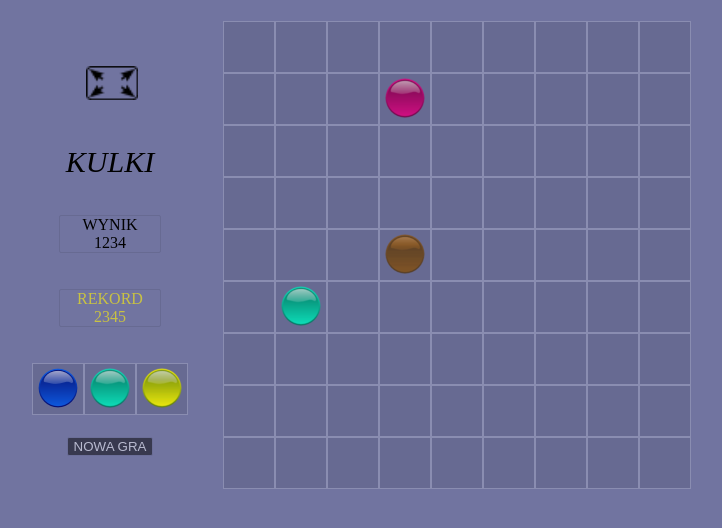
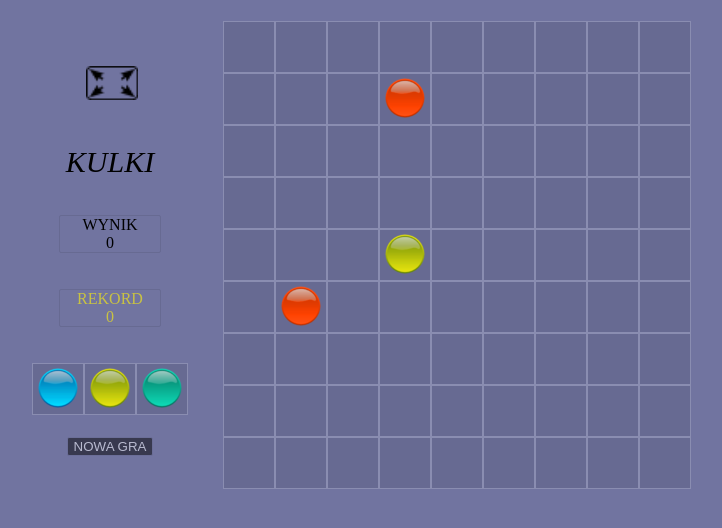
Before and after one commit to Tymek35/Projects, an Angular app in the folder Angular/kulki/: page / in a window 1280 px wide. Shown: the top 528 px of the page, without its empty margins (280-1002 px from the left). Built offline with nearby package versions, Linux system fonts and the light colour scheme.

Commit message:
Comunication between scoreboard and gameboard added vie gameService

```diff
--- /dev/null
+++ b/Angular/kulki/src/app/game.service.ts
@@ -0,0 +1,62 @@
+import { Injectable } from '@angular/core';
+import { BehaviorSubject } from 'rxjs';
+
+@Injectable({
+    providedIn: 'root'
+})
+export class GameService {
+    score: number = 0;
+    best: number = 0;
+    private new_game = new BehaviorSubject('');
+    new_game_observable = this.new_game.asObservable();
+    possible_colors: string[] = ['blue', 'purple', 'green', 'yellow', 'orange', 'brown', 'light_blue'];
+    next: string[] = ['blue', 'blue', 'blue'];
+
+    constructor() {
+        let best: any = localStorage.getItem('best');
+        if(best != null) {
+            this.best = parseInt(best);
+        }
+        this.random_next();
+    }
+
+    get_score(): number {
+        return this.score;
+    }
+
+    add_to_score(value: number): void {
+        this.score = this.score + value;
+        if(this.score > this.best) {
+            this.best = this.score;
+            localStorage.setItem('best', this.best.toString())
+        }
+    }
+
+    set_score(value: number): void {
+        this.score = value;
+    }
+
+    get_best(): number {
+        return this.best;
+    }
+
+    new_game_call(): void {
+        this.new_game.next('');
+    }
+
+    get_next(): string[] {
+        return this.next;
+    }
+
+    random_next(): void {
+        let random_colors: string[] = new Array();
+        for(let i = 0; i < 3; i++) {
+            random_colors.push(this.possible_colors[this.random_int_in_range(0, this.possible_colors.length - 1)]);
+        }
+        this.next = random_colors;
+    }
+
+    random_int_in_range(min: number, max: number): number {
+        return Math.floor(Math.random() * (max - min + 1) + min);
+    }
+}
--- a/Angular/kulki/src/app/gameboard/gameboard.component.ts
+++ b/Angular/kulki/src/app/gameboard/gameboard.component.ts
@@ -1,4 +1,5 @@
 import { Component, OnInit } from '@angular/core';
+import { GameService } from '../game.service';
 
 @Component({
   selector: 'app-gameboard',
@@ -8,12 +9,10 @@ import { Component, OnInit } from '@angular/core';
 export class GameboardComponent implements OnInit {
     fields: string[] = new Array(81);
     choosen_field: number = -1;
-    possible_colors: string[] = ['blue', 'purple', 'green', 'yellow', 'orange', 'brown', 'light_blue'];
     game_over: boolean = false;
     to_clear: number[] = new Array();
-    score: number = 0;
 
-    constructor() { }
+    constructor(private gameService: GameService) { }
 
     ngOnInit(): void {
         for (let i = 0; i < 81; i++) {
@@ -21,6 +20,8 @@ export class GameboardComponent implements OnInit {
         }
 
         this.add_random();
+
+        this.gameService.new_game_observable.subscribe(x => {this.new_game();});
     }
 
     choose_field(field_num: number): void {
@@ -113,7 +114,7 @@ export class GameboardComponent implements OnInit {
             in_row++;
         }
 
-        this.score = this.score + 10 * Math.pow(2, in_row - 5);
+        this.gameService.add_to_score(10 * Math.pow(2, in_row - 5));
     }
 
     check_vertically(): void {
@@ -151,7 +152,7 @@ export class GameboardComponent implements OnInit {
             in_row++;
         }
 
-        this.score = this.score + 10 * Math.pow(2, in_row - 5);
+        this.gameService.add_to_score(10 * Math.pow(2, in_row - 5));
     }
 
     check_diagonally(): void {
@@ -196,7 +197,7 @@ export class GameboardComponent implements OnInit {
             in_row++;
         }
 
-        this.score = this.score + 10 * Math.pow(2, in_row - 5);
+        this.gameService.add_to_score(10 * Math.pow(2, in_row - 5));
     }
 
     check_diagonally_2(): void {
@@ -234,7 +235,7 @@ export class GameboardComponent implements OnInit {
             in_row++;
         }
 
-        this.score = this.score + 10 * Math.pow(2, in_row - 5);
+        this.gameService.add_to_score(10 * Math.pow(2, in_row - 5));
     }
 
     check_diagonally_3(): void {
@@ -272,7 +273,7 @@ export class GameboardComponent implements OnInit {
             in_row++;
         }
 
-        this.score = this.score + 10 * Math.pow(2, in_row - 5);
+        this.gameService.add_to_score(10 * Math.pow(2, in_row - 5));
     }
 
     check_diagonally_4(): void {
@@ -310,7 +311,7 @@ export class GameboardComponent implements OnInit {
             in_row++;
         }
 
-        this.score = this.score + 10 * Math.pow(2, in_row - 5);
+        this.gameService.add_to_score(10 * Math.pow(2, in_row - 5));
     }
 
     clear_rows(): void {
@@ -329,14 +330,12 @@ export class GameboardComponent implements OnInit {
             }
         }
 
-        let random_colors: string[] = new Array();
-        for(let i = 0; i < 3; i++) {
-            random_colors.push(this.possible_colors[this.random_int_in_range(0, this.possible_colors.length - 1)]);
-        }
+        let random_colors: string[] = this.gameService.get_next();
+        this.gameService.random_next();
 
         if(empty_fields.length > 3) {
             for(let i = 0; i < 3; i++) {
-                let random_field_number: number = empty_fields[this.random_int_in_range(0, empty_fields.length - 1)];
+                let random_field_number: number = empty_fields[this.gameService.random_int_in_range(0, empty_fields.length - 1)];
                 this.fields[random_field_number] = random_colors[i];
                 empty_fields.splice(random_field_number, 1);
             }
@@ -355,11 +354,7 @@ export class GameboardComponent implements OnInit {
         }
 
         this.game_over = false;
+        this.gameService.set_score(0);
         this.add_random();
     }
-
-    random_int_in_range(min: number, max: number): number {
-        return Math.floor(Math.random() * (max - min + 1) + min);
-    }
-
 }
--- a/Angular/kulki/src/app/scoreboard/scoreboard.component.html
+++ b/Angular/kulki/src/app/scoreboard/scoreboard.component.html
@@ -6,22 +6,22 @@
     <div class="score">
         WYNIK
         <br>
-    1234
+        {{this.show_score()}}
     </div>
     <br><br>
     <div class="best">
         REKORD
         <br>
-        2345
+        {{this.show_best()}}
     </div>
     <br><br>
     <div class="next">
-        <div *ngFor="let field of next; index as i;"
-        [ngClass]="{'blue': next[i] == 'blue', 'purple': next[i] == 'purple',
-        'green': next[i] == 'green', 'yellow': next[i] == 'yellow',
-        'orange': next[i] == 'orange', 'brown': next[i] == 'brown',
-        'light_blue': next[i] == 'light_blue'}"></div>
+        <div *ngFor="let field of this.get_next();"
+        [ngClass]="{'blue': field == 'blue', 'purple': field == 'purple',
+        'green': field == 'green', 'yellow': field == 'yellow',
+        'orange': field == 'orange', 'brown': field == 'brown',
+        'light_blue': field == 'light_blue'}"></div>
     </div>
     <br><br>
-    <button class="new_game_button">NOWA GRA</button>
+    <button class="new_game_button" (click)="new_game()">NOWA GRA</button>
 </div>
--- a/Angular/kulki/src/app/scoreboard/scoreboard.component.ts
+++ b/Angular/kulki/src/app/scoreboard/scoreboard.component.ts
@@ -1,5 +1,6 @@
 import { Component, OnInit, Inject } from '@angular/core';
 import { DOCUMENT } from '@angular/common';
+import { GameService } from '../game.service';
 
 @Component({
     selector: 'app-scoreboard',
@@ -11,7 +12,7 @@ export class ScoreboardComponent implements OnInit {
     fullscreen_on: boolean = false;
     next: string[] = ['blue', 'green', 'yellow']
 
-    constructor(@Inject(DOCUMENT) private document: any) { }
+    constructor(@Inject(DOCUMENT) private document: any, private gameService: GameService) { }
 
     ngOnInit(): void {
         this.elem = document.documentElement;
@@ -49,4 +50,19 @@ export class ScoreboardComponent implements OnInit {
         }
     }
 
+    show_score(): number {
+        return this.gameService.get_score();
+    }
+
+    show_best(): number {
+        return this.gameService.get_best();
+    }
+
+    new_game(): void {
+        this.gameService.new_game_call();
+    }
+
+    get_next(): string[] {
+        return this.gameService.get_next();
+    }
 }
```
Also changed, not shown: 1 other file (tests, documents, lock files or other folders).
